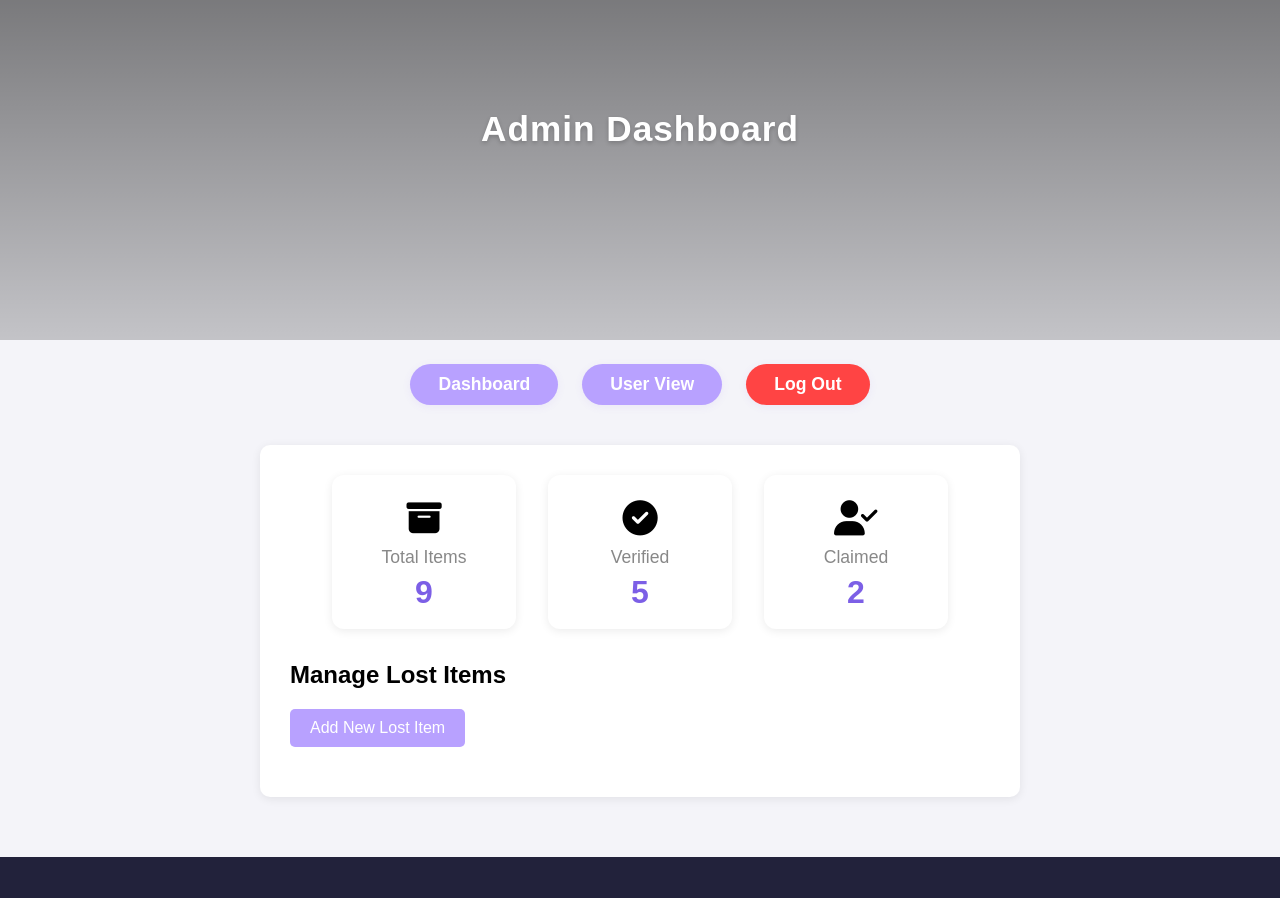
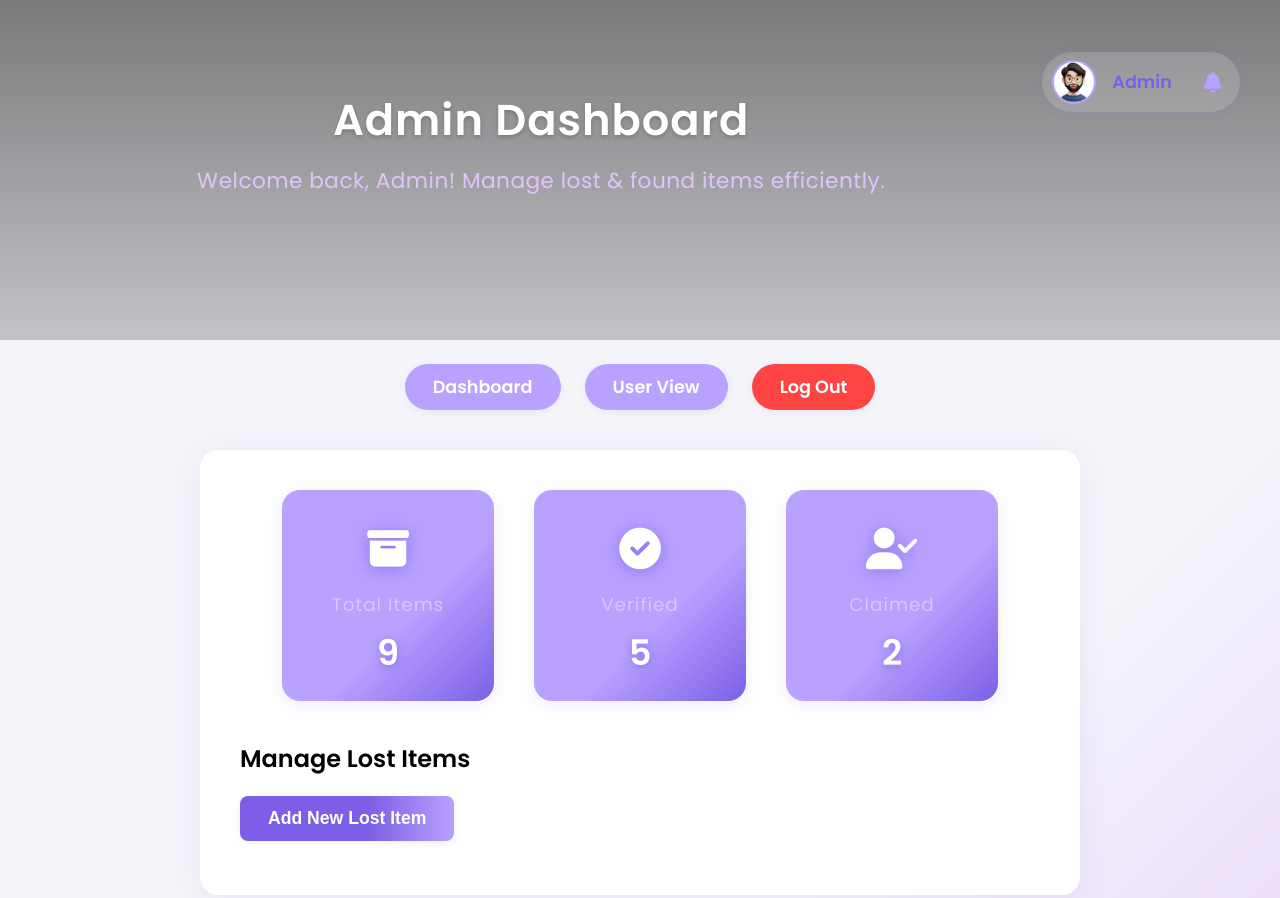
Before and after one commit to AustinCodeMaster/LostLink, a plain HTML site: page admin.html in a window 1280 px wide. Shown: the top 898 px of the page. Drawn offline with Linux system fonts and the light colour scheme.

Commit message:
styling of the admin page

```diff
--- a/admin.html
+++ b/admin.html
@@ -5,12 +5,21 @@
     <meta name="viewport" content="width=device-width, initial-scale=1.0">
     <link rel="stylesheet" href="css/admin.css">
     <link rel="stylesheet" href="https://cdnjs.cloudflare.com/ajax/libs/font-awesome/6.5.2/css/all.min.css"/>
+    <link href="https://fonts.googleapis.com/css2?family=Poppins:wght@400;600&display=swap" rel="stylesheet">
     <title>Admin Dashboard</title>
 </head>
 <body>
     <section class="header">
-        <div class="text-box">
-            <h2 class="welcome-message">Admin Dashboard</h2>
+        <div class="header-top">
+            <div class="text-box">
+                <h2 class="welcome-message">Admin Dashboard</h2>
+                <p class="dashboard-subtitle">Welcome back, Admin! Manage lost & found items efficiently.</p>
+            </div>
+            <div class="profile-section">
+                <img src="images/avatar.png" alt="Admin Avatar" class="admin-avatar">
+                <span class="admin-name">Admin</span>
+                <a href="#" class="notif-icon" title="Notifications"><i class="fa-solid fa-bell"></i></a>
+            </div>
         </div>
     </section>
     <div class="admin-nav-btns">
--- a/css/admin.css
+++ b/css/admin.css
@@ -1,7 +1,7 @@
 /* Basic styling for admin dashboard */
 body {
-    font-family: Arial, sans-serif;
-    background: #f4f4f9;
+    font-family: 'Poppins', Arial, sans-serif;
+    background: linear-gradient(135deg, #f4f4f9 60%, #e0c3fc 100%);
     margin: 0;
     padding: 0;
 }
@@ -31,90 +31,124 @@ body {
     background: #b8a1ff;
 }
 .admin-content {
-    max-width: 700px;
+    max-width: 800px;
     margin: 40px auto;
     background: #fff;
-    padding: 30px;
-    border-radius: 10px;
-    box-shadow: 0 2px 10px rgba(0,0,0,0.08);
+    padding: 40px 40px 30px 40px;
+    border-radius: 18px;
+    box-shadow: 0 6px 32px rgba(124,95,230,0.10);
+    position: relative;
+    overflow: hidden;
 }
 #addItemBtn {
-    background: #b8a1ff;
+    background: linear-gradient(90deg, #7c5fe6 60%, #b8a1ff 100%);
     color: #fff;
     border: none;
-    padding: 10px 20px;
-    border-radius: 5px;
-    font-size: 1rem;
+    padding: 12px 28px;
+    border-radius: 8px;
+    font-size: 1.1rem;
     cursor: pointer;
-    margin-bottom: 20px;
+    margin-bottom: 24px;
+    font-weight: 600;
+    box-shadow: 0 2px 8px rgba(124,95,230,0.10);
+    transition: background 0.2s, box-shadow 0.2s, transform 0.2s;
 }
 #addItemBtn:hover {
-    background: #7c5fe6;
+    background: linear-gradient(90deg, #b8a1ff 60%, #7c5fe6 100%);
+    box-shadow: 0 6px 24px rgba(124,95,230,0.18);
+    transform: translateY(-2px) scale(1.03);
 }
 #addItemForm {
-    margin-top: 20px;
+    margin-top: 24px;
     background: #f8f9fa;
-    padding: 20px;
-    border-radius: 8px;
-    box-shadow: 0 1px 4px rgba(0,0,0,0.05);
+    padding: 28px 24px 18px 24px;
+    border-radius: 12px;
+    box-shadow: 0 2px 10px rgba(124,95,230,0.08);
+    animation: fadeIn 0.5s;
 }
 #addItemForm label {
     display: block;
-    margin-bottom: 10px;
+    margin-bottom: 12px;
+    font-weight: 500;
+    color: #7c5fe6;
 }
 #addItemForm input, #addItemForm textarea {
     width: 100%;
-    padding: 8px;
+    padding: 10px;
     margin-top: 4px;
-    border: 1px solid #ccc;
-    border-radius: 4px;
+    border: 1px solid #b8a1ff;
+    border-radius: 6px;
     box-sizing: border-box;
+    font-size: 1rem;
+    background: #fff;
+    margin-bottom: 10px;
+    transition: border 0.2s;
+}
+#addItemForm input:focus, #addItemForm textarea:focus {
+    border: 1.5px solid #7c5fe6;
+    outline: none;
 }
 #addItemForm button {
     margin-top: 10px;
     margin-right: 10px;
-    padding: 8px 16px;
+    padding: 10px 20px;
     border: none;
-    border-radius: 4px;
-    background: #b8a1ff;
+    border-radius: 6px;
+    background: linear-gradient(90deg, #7c5fe6 60%, #b8a1ff 100%);
     color: #fff;
+    font-weight: 600;
+    font-size: 1rem;
     cursor: pointer;
+    box-shadow: 0 2px 8px rgba(124,95,230,0.10);
+    transition: background 0.2s, box-shadow 0.2s, transform 0.2s;
 }
 #addItemForm button:hover {
-    background: #7c5fe6;
+    background: linear-gradient(90deg, #b8a1ff 60%, #7c5fe6 100%);
+    box-shadow: 0 6px 24px rgba(124,95,230,0.18);
+    transform: translateY(-2px) scale(1.03);
 }
 .dashboard-stats {
     display: flex;
     justify-content: center;
-    gap: 32px;
-    margin-bottom: 32px;
+    gap: 40px;
+    margin-bottom: 40px;
     margin-top: 0;
 }
 .stat-card {
-    background: #fff;
-    border-radius: 12px;
-    box-shadow: 0 2px 10px rgba(0,0,0,0.08);
-    padding: 24px 32px 18px 32px;
+    background: linear-gradient(135deg, #b8a1ff 60%, #7c5fe6 100%);
+    border-radius: 18px;
+    box-shadow: 0 4px 16px rgba(124,95,230,0.12);
+    padding: 28px 36px 22px 36px;
     text-align: center;
-    min-width: 120px;
+    min-width: 140px;
     display: flex;
     flex-direction: column;
     align-items: center;
+    color: #fff;
+    transition: transform 0.2s, box-shadow 0.2s;
+}
+.stat-card:hover {
+    transform: translateY(-6px) scale(1.04);
+    box-shadow: 0 8px 32px rgba(124,95,230,0.18);
 }
 .stat-icon {
-    font-size: 2.2rem;
-    margin-bottom: 8px;
+    font-size: 2.6rem;
+    margin-bottom: 10px;
+    color: #fff;
+    filter: drop-shadow(0 2px 8px #7c5fe6aa);
 }
 .stat-label {
-    font-size: 1.1rem;
-    color: #888;
-    margin-bottom: 6px;
+    font-size: 1.15rem;
+    color: #e0c3fc;
+    margin-bottom: 8px;
     font-weight: 500;
+    letter-spacing: 1px;
 }
 .stat-value {
-    font-size: 2rem;
+    font-size: 2.2rem;
     font-weight: 700;
-    color: #7c5fe6;
+    color: #fff;
+    text-shadow: 0 2px 8px #7c5fe6aa;
 }
 .admin-nav-btns {
     display: flex;
@@ -175,20 +209,70 @@ body {
 .nav-links ul li a.active, .nav-links ul li a:hover {
     color: #b8a1ff;
 }
+.header-top {
+    display: flex;
+    flex-direction: row;
+    align-items: flex-start;
+    justify-content: space-between;
+    padding: 32px 40px 0 40px;
+    position: relative;
+}
 .text-box {
     text-align: center;
-    margin-top: 60px;
+    margin-top: 0;
     color: #fff;
+    flex: 1;
 }
 .welcome-message {
     color: #fff;
-    font-size: 2.2rem;
-    margin-bottom: 25px;
+    font-size: 2.7rem;
+    margin-bottom: 12px;
     text-shadow: 0 2px 4px rgba(0,0,0,0.2);
-    font-weight: 600;
+    font-weight: 700;
     letter-spacing: 1px;
 }
-
+.dashboard-subtitle {
+    color: #e0c3fc;
+    font-size: 1.35rem;
+    margin-top: 8px;
+    font-weight: 500;
+    letter-spacing: 0.5px;
+}
+.profile-section {
+    display: flex;
+    align-items: center;
+    gap: 16px;
+    background: rgba(255,255,255,0.15);
+    padding: 8px 18px 8px 10px;
+    border-radius: 30px;
+    box-shadow: 0 2px 8px rgba(124,95,230,0.08);
+    margin-top: 0;
+}
+.admin-avatar {
+    width: 40px;
+    height: 40px;
+    border-radius: 50%;
+    object-fit: cover;
+    border: 2px solid #b8a1ff;
+    background: #fff;
+}
+.admin-name {
+    font-weight: 600;
+    color: #7c5fe6;
+    font-size: 1.1rem;
+    margin-right: 8px;
+}
+.notif-icon {
+    color: #b8a1ff;
+    font-size: 1.3rem;
+    margin-left: 8px;
+    transition: color 0.2s;
+    text-decoration: none;
+    position: relative;
+}
+.notif-icon:hover {
+    color: #7c5fe6;
+}
 /* Footer Section (copied from home.css for consistency) */
 .footer {
     background: #22223b;
@@ -256,3 +340,8 @@ body {
     color: #b8a1ff;
     padding-bottom: 18px;
 }
+
+@keyframes fadeIn {
+    from { opacity: 0; transform: translateY(20px); }
+    to { opacity: 1; transform: translateY(0); }
+}
```
Also changed, not shown: images/avatar.png (added).
